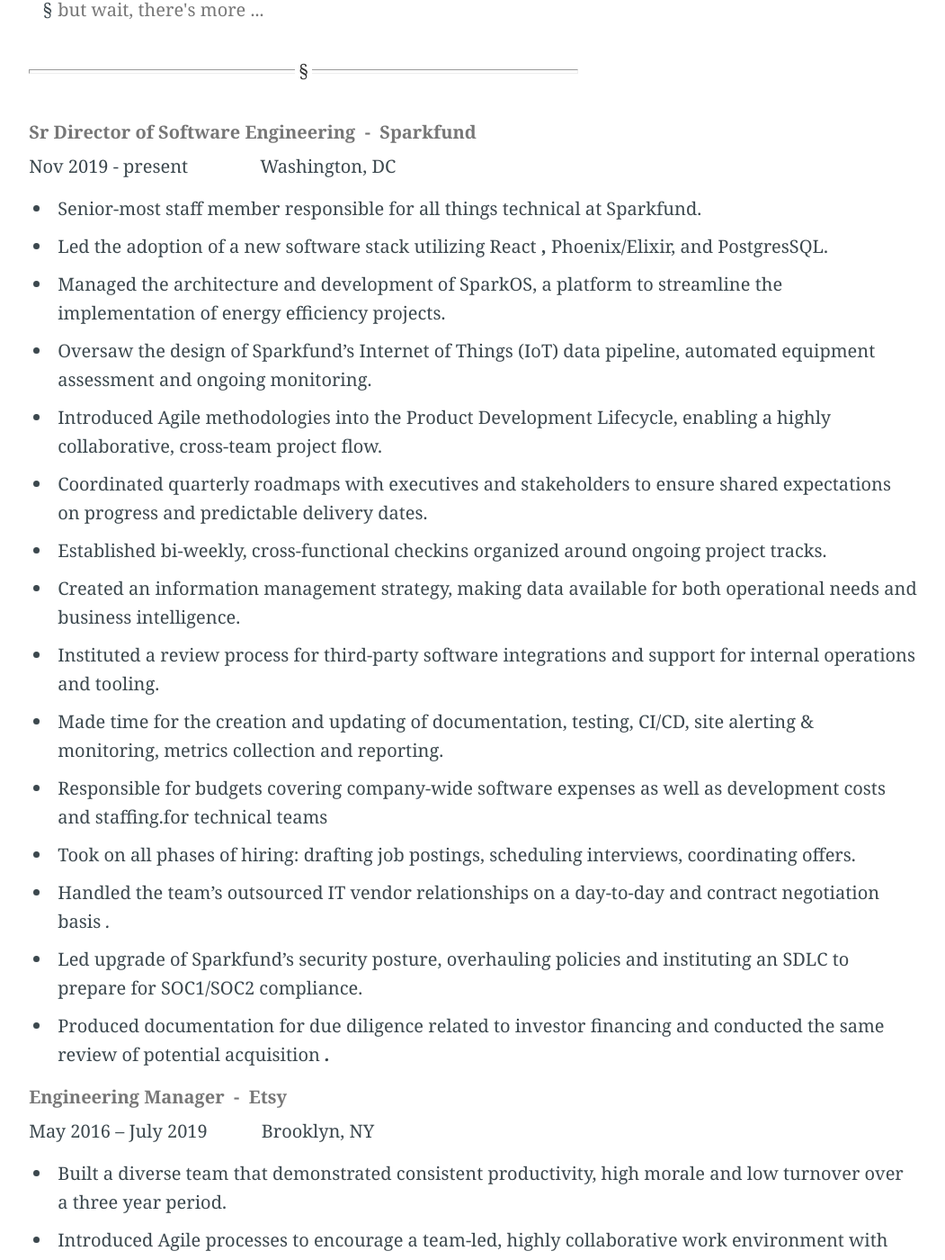
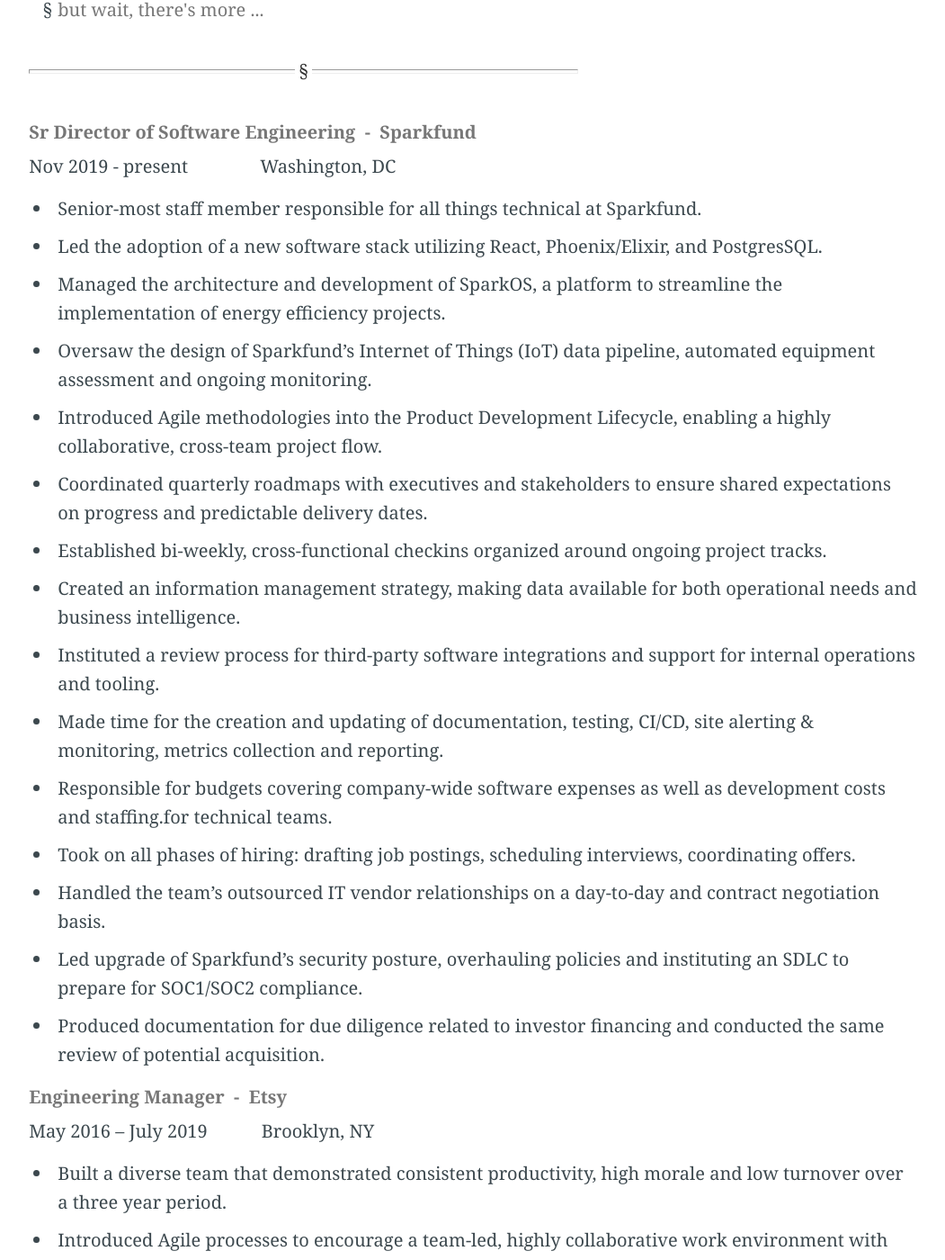
Before and after one commit to brian915/portfolio, a Jekyll site: the page built from what.md, in a window 1280 px wide and 1400 px high, scrolled down 493 px. Shown: the whole window at 90% size, without its empty margins (99-1150 px from the left). Built offline with Jekyll 4.4.1, drawn with Linux system fonts in a browser that asks for light colours.

Commit message:
fixing weird bolding and italics around periods in my resume

```diff
--- a/what.md
+++ b/what.md
@@ -28,21 +28,13 @@
 Senior-most staff member responsible for all things technical at Sparkfund.
 </li>
 <li>
-Led the adoption of a new software stack utilizing React
-<strong>
-,
-</strong>
-Phoenix/Elixir, and PostgresSQL.
+Led the adoption of a new software stack utilizing React, Phoenix/Elixir, and PostgresSQL.
 </li>
 <li>
 Managed the architecture and development of SparkOS, a platform to streamline the implementation of energy efficiency projects.
 </li>
 <li>
-Oversaw the design of Sparkfund’s Internet of Things (IoT)
-<strong>
-
-</strong>
-data pipeline, automated equipment assessment and ongoing monitoring.
+Oversaw the design of Sparkfund’s Internet of Things (IoT) data pipeline, automated equipment assessment and ongoing monitoring.
 </li>
 <li>
 Introduced Agile methodologies into the Product Development Lifecycle, enabling a highly collaborative, cross-team project flow.
@@ -63,27 +55,19 @@
 Made time for the creation and updating of documentation, testing, CI/CD, site alerting &amp; monitoring, metrics collection and reporting.
 </li>
 <li>
-Responsible for budgets covering company-wide software expenses as well as development costs and staffing.for technical teams
+Responsible for budgets covering company-wide software expenses as well as development costs and staffing.for technical teams.
 </li>
 <li>
 Took on all phases of hiring: drafting job postings, scheduling interviews, coordinating offers.
 </li>
 <li>
-Handled the team’s outsourced IT vendor relationships on a day-to-day and contract negotiation basis
-<em>
-.
-</em>
+Handled the team’s outsourced IT vendor relationships on a day-to-day and contract negotiation basis.
 </li>
 <li>
 Led upgrade of Sparkfund’s security posture, overhauling policies and instituting an SDLC to prepare for SOC1/SOC2 compliance.
 </li>
 <li>
-Produced documentation for due diligence related to investor financing and conducted the same review of potential acquisition
-<strong>
-<em>
-.
-</em>
-</strong>
+Produced documentation for due diligence related to investor financing and conducted the same review of potential acquisition.
 </li>
 </ul>
 <p class="summary"><a name="pos2">
```
